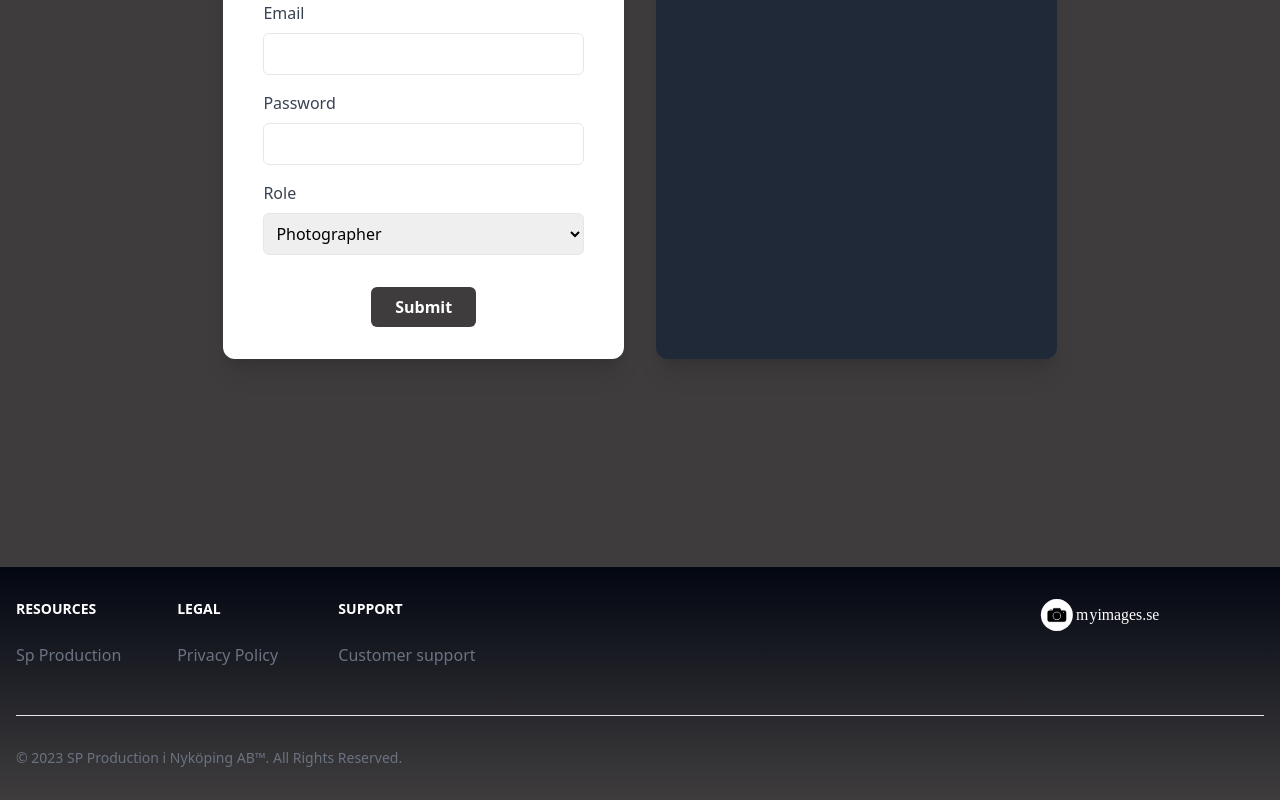
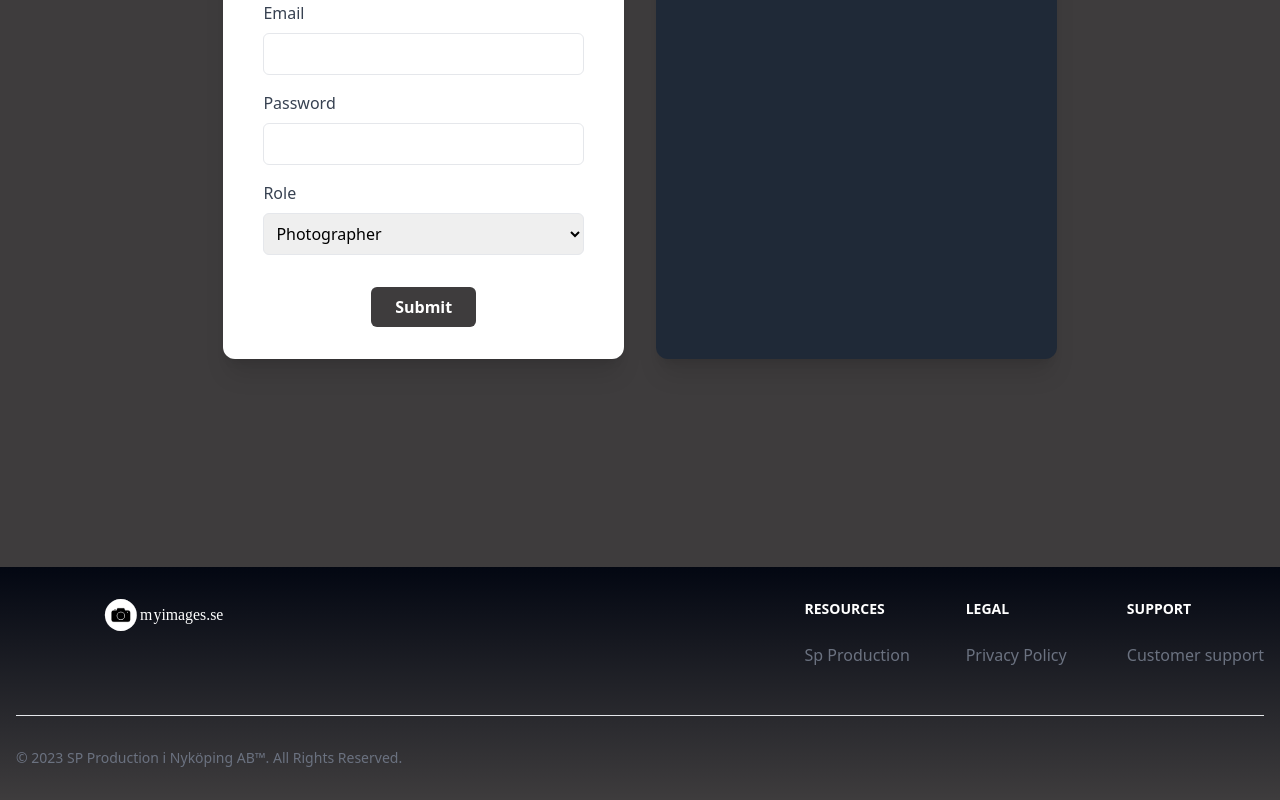
Before and after one commit to JoakimSP/myImages-next, a Next.js app: page /admin/adminPage in a window 1280 px wide. Shown: the part 577-1377 px from the top of the page. Built offline with nearby package versions, Linux system fonts and the light colour scheme; no server answers; the database is empty.

Commit message:
Reverse footer content

```diff
--- a/components/layout/includes/footer.js
+++ b/components/layout/includes/footer.js
@@ -8,7 +8,7 @@ function Footer() {
         <div className='bg-custom-grey'>
             <div className="bg-gradient-to-b from-gray-950">
                 <div className="mx-auto w-full max-w-screen-xl p-4 py-6 lg:py-8">
-                    <div className="md:flex md:justify-between">
+                    <div className="md:flex md:justify-between flex-row-reverse">
 
                         <div className="grid grid-cols-2 gap-8 sm:gap-6 sm:grid-cols-3">
                             <div>
```
